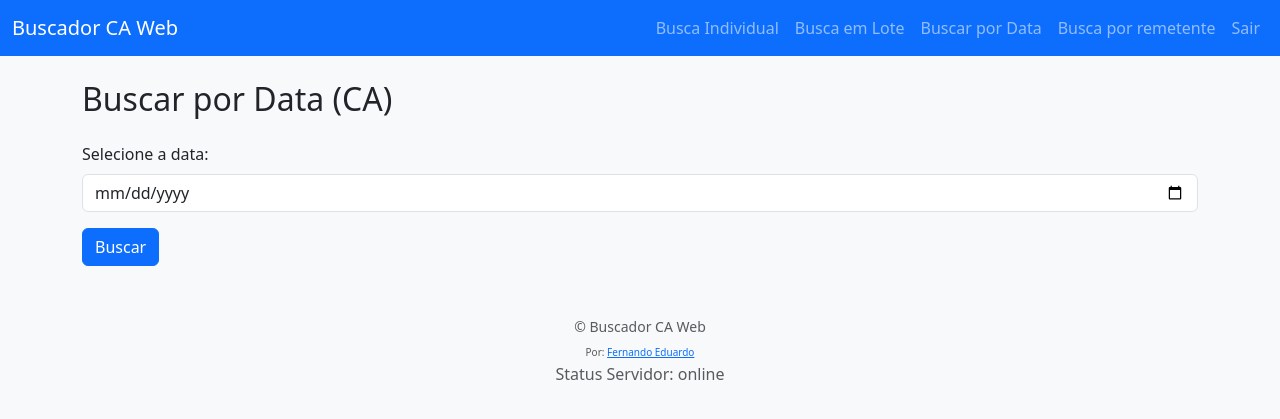
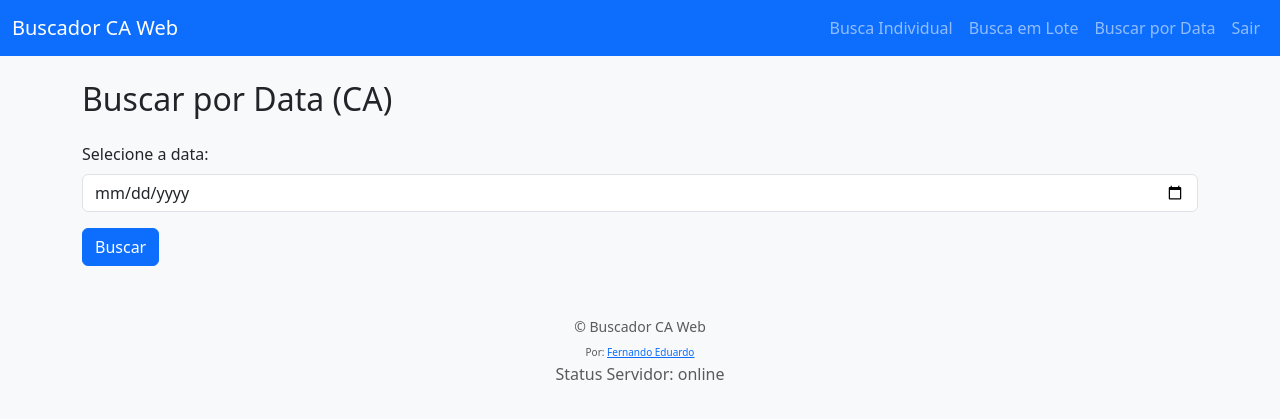
Before and after one commit to Fernandx7/buscadorCAWEB, a Flask app: page /ca in a window 1280 px wide. Shown: the top 419 px of the page. Run offline with Flask 3, Linux system fonts and the light colour scheme; the visitor is signed in with stand-in values (Sample User, id 1).

Commit message:
Remove 'Busca por remetente' link from navbar

```diff
--- a/templates/base.html
+++ b/templates/base.html
@@ -17,7 +17,6 @@
         <a class="nav-link" href="/individual">Busca Individual</a>
         <a class="nav-link" href="/lote">Busca em Lote</a>
         <a class="nav-link" href="/ca">Buscar por Data</a>
-        <a class="nav-link" href="/remetente">Busca por remetente</a>
         <a class="nav-link" href="/">Sair</a>
       </div>
     </div>
```
